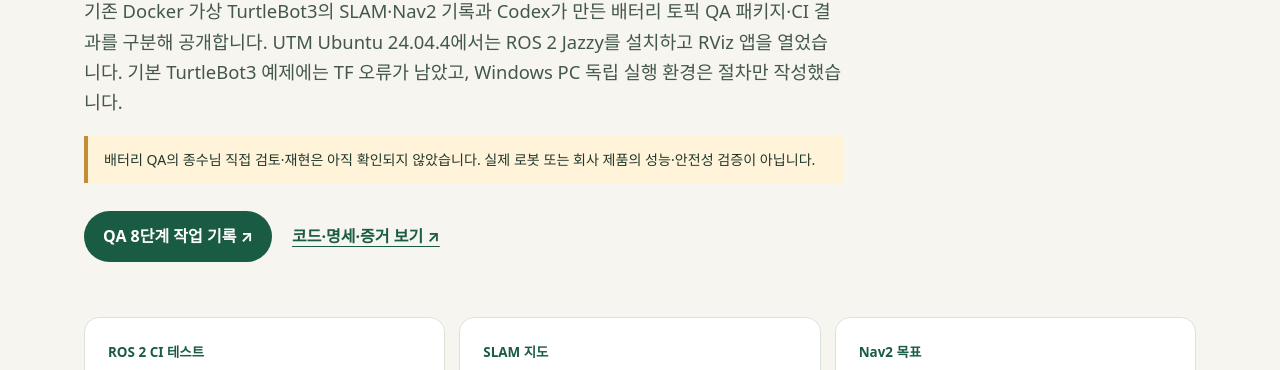
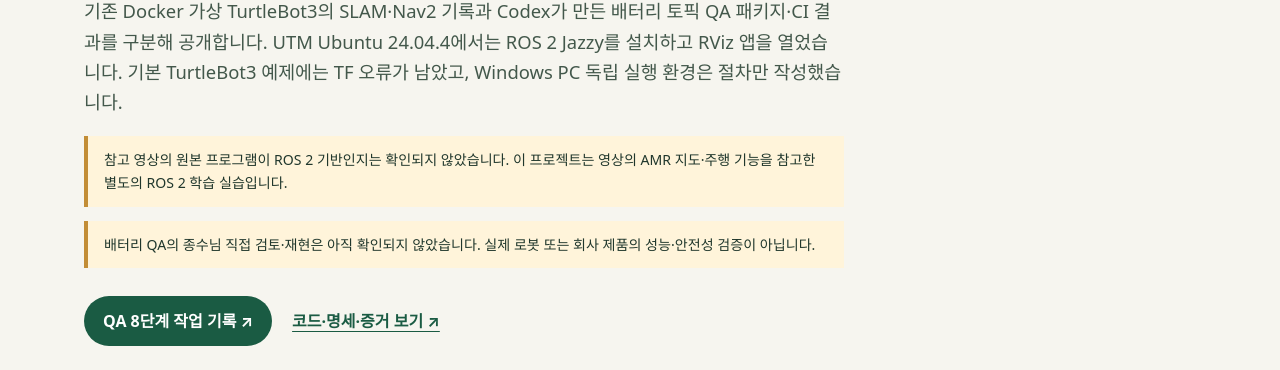
Before and after one commit to ParsleyOnLibra/ParsleyOnLibra, a plain HTML site: page docs/projects/ros2-learning/index.html in a window 1280 px wide. Shown: the part 379-749 px from the top of the page. Drawn offline with Linux system fonts and the light colour scheme.

Commit message:
portfolio: clarify source video's ROS 2 status

```diff
--- a/docs/projects/ros2-learning/index.html
+++ b/docs/projects/ros2-learning/index.html
@@ -17,6 +17,7 @@
       <p class="eyebrow">ROS 2 JAZZY / BATTERY QA CODEX DRAFT</p>
       <h1 id="title">가상 AMR의 데이터 흐름을<br>검증 가능한 기록으로</h1>
       <p class="lead">기존 Docker 가상 TurtleBot3의 SLAM·Nav2 기록과 Codex가 만든 배터리 토픽 QA 패키지·CI 결과를 구분해 공개합니다. UTM Ubuntu 24.04.4에서는 ROS 2 Jazzy를 설치하고 RViz 앱을 열었습니다. 기본 TurtleBot3 예제에는 TF 오류가 남았고, Windows PC 독립 실행 환경은 절차만 작성했습니다.</p>
+      <p class="scope">참고 영상의 원본 프로그램이 ROS 2 기반인지는 확인되지 않았습니다. 이 프로젝트는 영상의 AMR 지도·주행 기능을 참고한 별도의 ROS 2 학습 실습입니다.</p>
       <p class="scope">배터리 QA의 종수님 직접 검토·재현은 아직 확인되지 않았습니다. 실제 로봇 또는 회사 제품의 성능·안전성 검증이 아닙니다.</p>
       <div class="hero-links"><a class="button" href="../../qa/ros2-learning.html">QA 8단계 작업 기록 ↗</a><a class="quiet-link" href="https://github.com/ParsleyOnLibra/ParsleyOnLibra/tree/main/projects/ros2-learning">코드·명세·증거 보기 ↗</a></div>
     </section>
```
